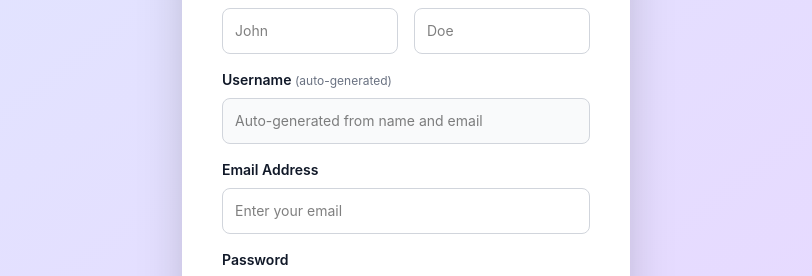
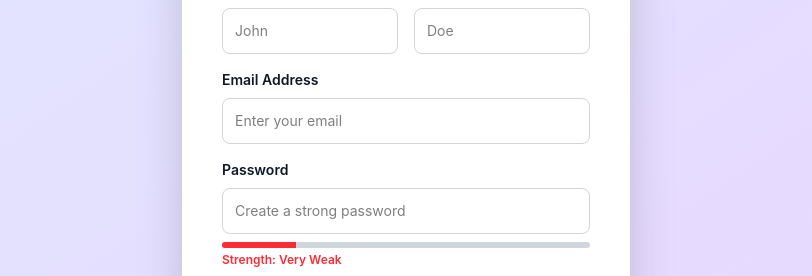
Before and after one commit to thathsarabandara/03-rex-web-dashbaord, a React (Vite) app: page /register in a window 1280 px wide. Shown: the part 256-532 px from the top of the page, without its empty margins (234-1046 px from the left). Built offline with nearby package versions, Linux system fonts and the light colour scheme; no server answers.

Commit message:
refactor: remove username field from registration flow and cleanup code formatting

```diff
--- a/src/pages/auth/Register.jsx
+++ b/src/pages/auth/Register.jsx
@@ -12,7 +12,6 @@ export default function Register() {
   const [formData, setFormData] = useState({
     firstName: '',
     lastName: '',
-    username: '',
     email: '',
     password: '',
     confirmPassword: '',
@@ -55,18 +54,6 @@ export default function Register() {
       [name]: type === 'checkbox' ? checked : value
     };
 
-    // Auto-generate username if firstName, lastName, or email changes
-    if (['firstName', 'lastName', 'email'].includes(name)) {
-      const firstName = name === 'firstName' ? value : formData.firstName;
-      const lastName = name === 'lastName' ? value : formData.lastName;
-      const email = name === 'email' ? value : formData.email;
-
-      if (firstName && lastName && email) {
-        const emailUsername = email.split('@')[0];
-        newFormData.username = `${firstName.toLowerCase()}${lastName.toLowerCase()}${emailUsername}`.replace(/[^a-z0-9]/g, '');
-      }
-    }
-
     if (name === 'password') {
       setPasswordStrength(calculatePasswordStrength(value));
     }
@@ -103,7 +90,6 @@ export default function Register() {
       await dispatch(registerInitiate({
         firstName: formData.firstName,
         lastName: formData.lastName,
-        username: formData.username,
         email: formData.email,
         password: formData.password,
       })).unwrap();
@@ -266,21 +252,6 @@ export default function Register() {
           </div>
 
           <div>
-            <label htmlFor="username" className="block font-semibold text-gray-900 text-sm mb-2">Username <span className="text-xs text-gray-500 font-normal">(auto-generated)</span></label>
-            <input
-              type="text"
-              id="username"
-              name="username"
-              value={formData.username}
-              onChange={handleFormChange}
-              placeholder="Auto-generated from name and email"
-              required
-              disabled={loading}
-              className="w-full px-3 py-3 border border-gray-300 rounded-lg text-sm font-sans bg-gray-50 focus:outline-none focus:border-indigo-500 focus:ring-3 focus:ring-indigo-100 transition disabled:bg-gray-100 disabled:cursor-not-allowed"
-            />
-          </div>
-
-          <div>
             <label htmlFor="email" className="block font-semibold text-gray-900 text-sm mb-2">Email Address</label>
             <input
               type="email"
```
